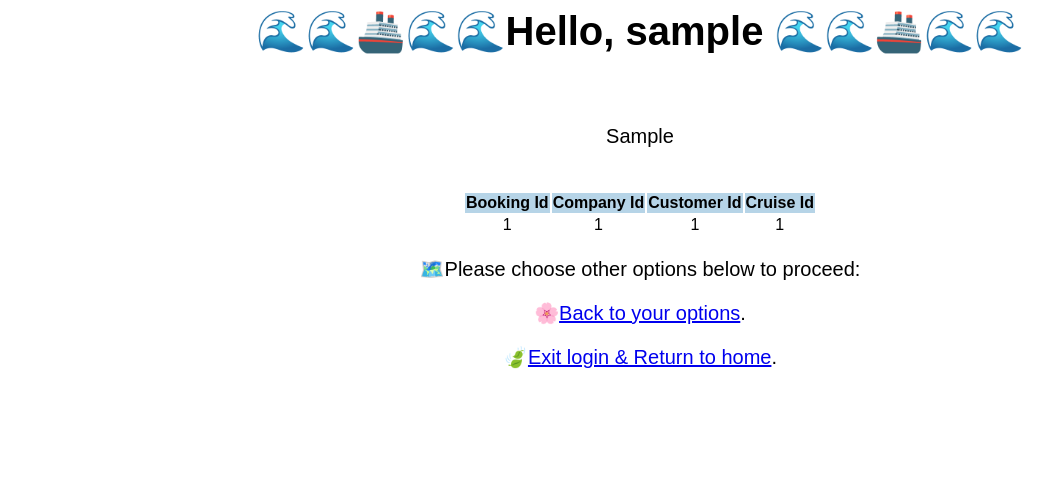
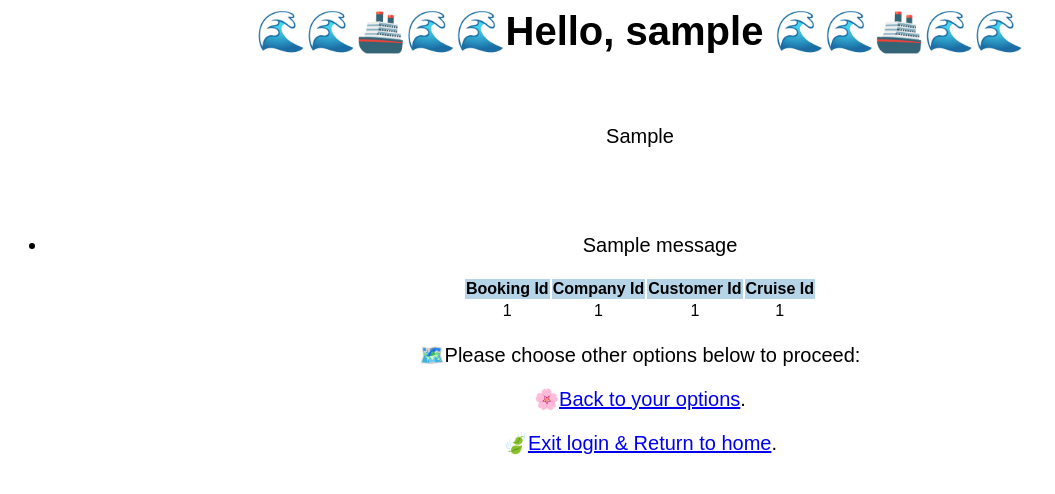
Before and after one commit to quadvvvv/Cruise-Booking-Application-4111, a Flask app: template templates/booking_results.html in a window 1280 px wide. Shown: the top 494 px of the page, without its empty margins (0-1055 px from the left). Run offline with Flask 2, Linux system fonts and the light colour scheme; the template is opened without the code that fills it: most values are stand-ins (such as "Sample title", 1, 10 or a date in 2020); one stand-in notice (Sample message) is shown; parts of the project's set-up code (start-up, migrations or seed data) failed here and were passed over.

Commit message:
flash bug

```diff
--- a/templates/booking_results.html
+++ b/templates/booking_results.html
@@ -17,6 +17,19 @@
     <br>
     <p> {{promptMsg}} </p>
     <br>
+
+    <br>
+    {% with messages = get_flashed_messages() %}
+    {% if messages %}
+    <ul class=flashes>
+      {% for message in messages %}
+      <li>{{ message }}</li>
+      {% endfor %}
+    </ul>
+    {% endif %}
+    {% endwith %}
+
+
     <table id="booking_data" style="margin-left: auto;
       margin-right: auto;">
       <thead style="background-color: #B6D4E7;">
```
Lines whose indentation alone changed are shown as unchanged.
